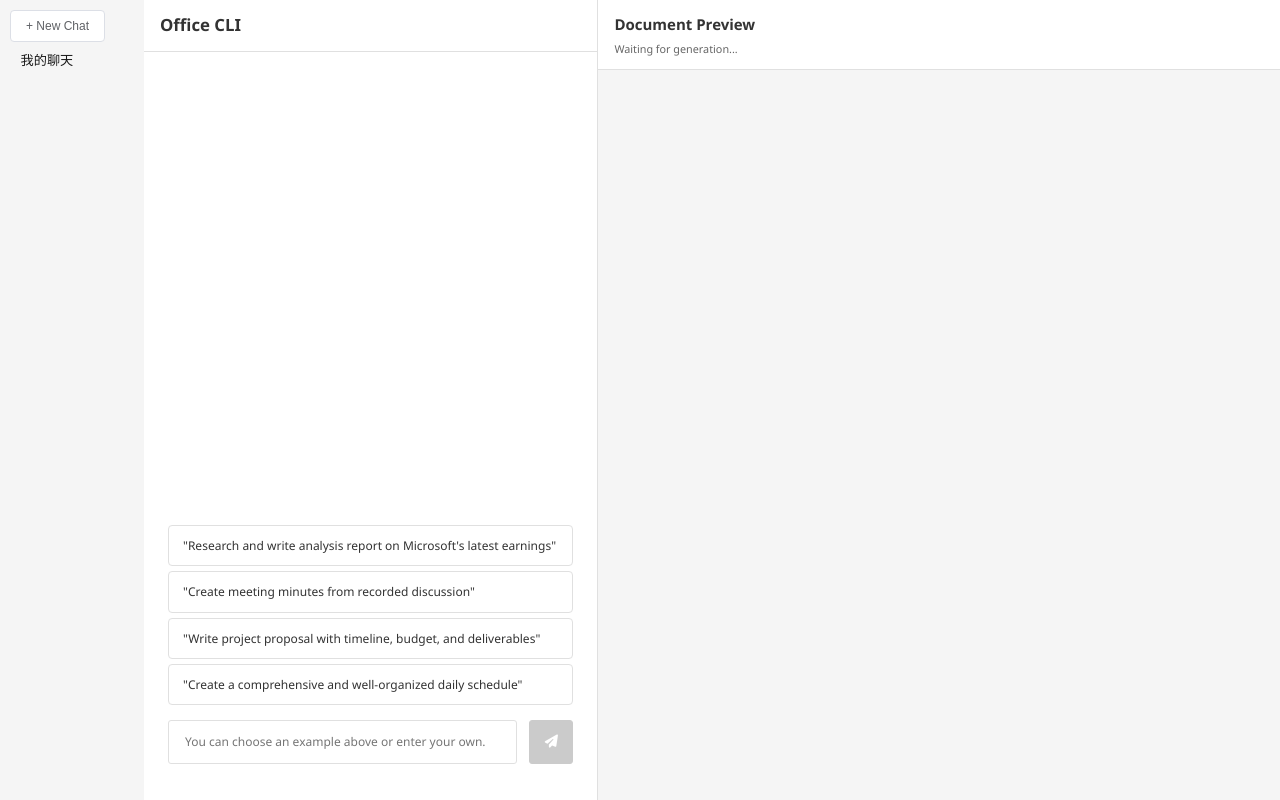
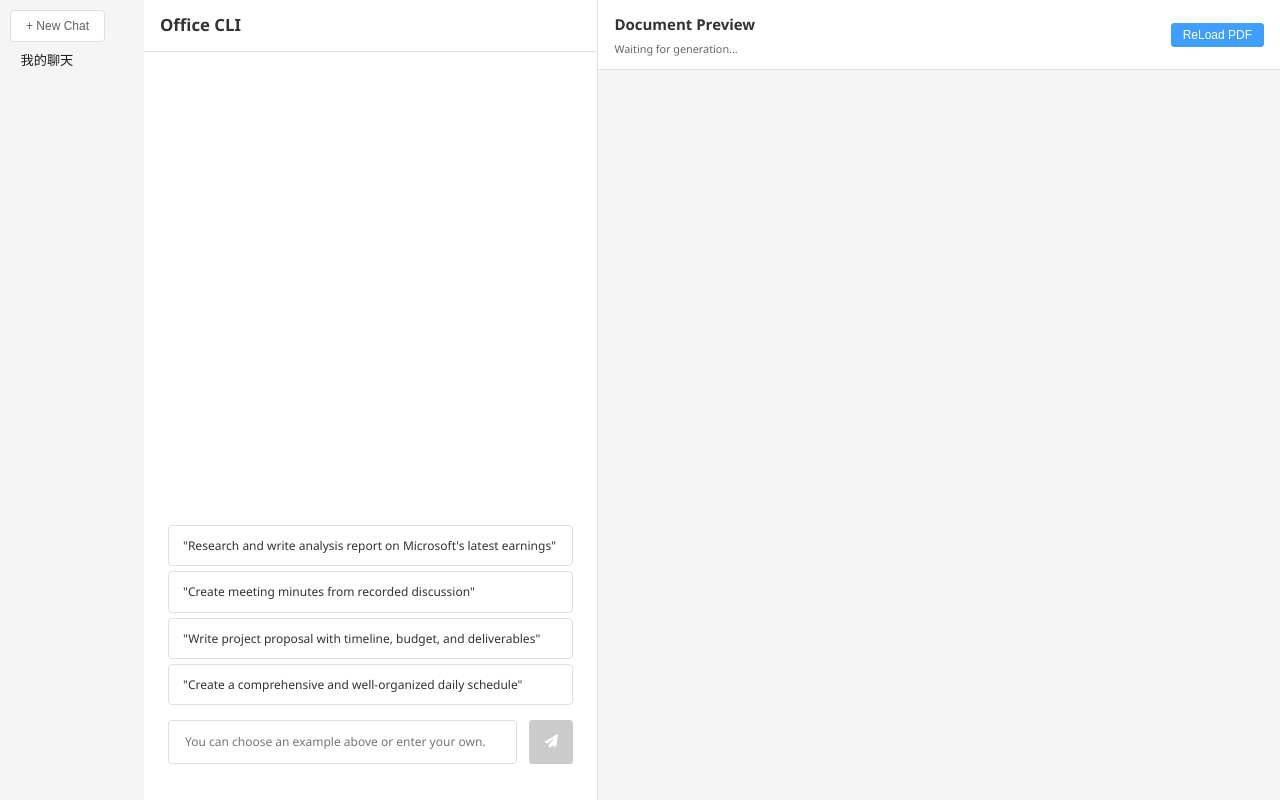
Before and after one commit to xuetiantiana/Office-CLI, a Vue app: page /#/ in a window 1280 px wide. Built offline with nearby package versions, Linux system fonts and the light colour scheme.

Commit message:
pdf每次读取blob缓存，避免重复请求

```diff
--- a/src/components/ChatBox.vue
+++ b/src/components/ChatBox.vue
@@ -168,6 +168,14 @@
             >Waiting for generation...</span
           >
         </div>
+        <el-button
+          type="primary"
+          size="small"
+          :loading="loadingPdf"
+          :disabled="loadingPdf"
+          @click="reLoadPDF(session_id)"
+          >ReLoad PDF</el-button
+        >
       </div>
       <div class="preview-content" id="previewContent">
         <div
@@ -237,14 +245,10 @@ const props = defineProps({
 const router = useRouter();
 const route = useRoute();
 
-const previewTitle = ref("Document Preview");
-const previewSubtitle = ref("Waiting for generation...");
-
 const session_id = ref(null);
 const chatHistory = ref([]);
 const pdfUrl = ref("");
 const pdfBlobUrl = ref("");
-const isExistsPdf = ref(false);
 
 const textareaValue = ref("");
 const chatLoading = ref(false);
@@ -256,6 +260,10 @@ const documentResult = ref();
 const expandedCodeBlocks = ref({}); // 追踪代码块展开/折叠状态
 
 function loadSession(sessionId) {
+  chatHistory.value = [];
+  pdfBlobUrl.value = "";
+  pdfUrl.value = "";
+
   if (!sessionId) {
     return;
   }
@@ -266,18 +274,25 @@ function loadSession(sessionId) {
 
   if (session) {
     chatHistory.value = session.chatHistory;
-    // reSetPDFUrl(sessionId)
-    pdfUrl.value = "";
 
-    // 如果只有一条用户消息，需要自动请求 AI
+    // 如果只有一条用户消息，需要自动请求chat接口
     if (chatHistory.value.length === 1) {
-      console.log("请求接口");
-      //   await callAPI(messages.value[0].content);
       callChatStreamApi();
+      return;
     }
   } else {
     alert("该session_id无历史记录");
     router.push("/");
+    return;
+  }
+
+  // 已存在直接复用
+  console.log("pdfBlobMap", pdfBlobMap);
+  if (pdfBlobMap.has(sessionId)) {
+    pdfBlobUrl.value = pdfBlobMap.get(sessionId);
+    return;
+  } else {
+    // reLoadPDF(sessionId);
   }
 }
 // 页面首次进入
@@ -358,7 +373,7 @@ const callChatStreamApi = async () => {
         // assistantMsg.streaming = false;
         console.log("🏁 完成:", final);
         chatLoading.value = false;
-        reSetPDFUrl(session_id.value);
+        reLoadPDF(session_id.value);
       },
 
       onError: (err) => {
@@ -373,27 +388,38 @@ const callChatStreamApi = async () => {
   save();
 };
 
-const reSetPDFUrl = async (sessionId) => {
+const loadingPdf = ref(false);
+const pdfBlobMap = new Map(); // sessionId => blobUrl
+const MAX_CACHE = 10;
+
+async function reLoadPDF(sessionId) {
   if (!sessionId) {
     return;
   }
-  let url = refreshPDF(sessionId);
-  loadPdf(url);
-};
 
-const loadingPdf = ref(false);
-
-async function loadPdf(PDF_API) {
   loadingPdf.value = true;
 
   try {
-    const res = await fetch(PDF_API);
+    let url = refreshPDF(sessionId);
+    const res = await fetch(url);
 
     if (!res.ok) throw new Error("PDF 请求失败");
 
     const blob = await res.blob();
     const blobUrl = URL.createObjectURL(blob);
+    if (pdfBlobUrl.value) {
+      URL.revokeObjectURL(pdfBlobUrl.value);
+    }
     pdfBlobUrl.value = blobUrl;
+    pdfBlobMap.set(sessionId, blobUrl);
+
+    // ② 超过最大缓存数量 → 淘汰最早的
+    if (pdfBlobMap.size > MAX_CACHE) {
+      const [oldSessionId, oldBlobUrl] = pdfBlobMap.entries().next().value; //["最早插入的 sessionId", "对应的 blobUrl"]
+
+      URL.revokeObjectURL(oldBlobUrl);
+      pdfBlobMap.delete(oldSessionId);
+    }
   } catch (e) {
     console.error(e);
   } finally {
```
